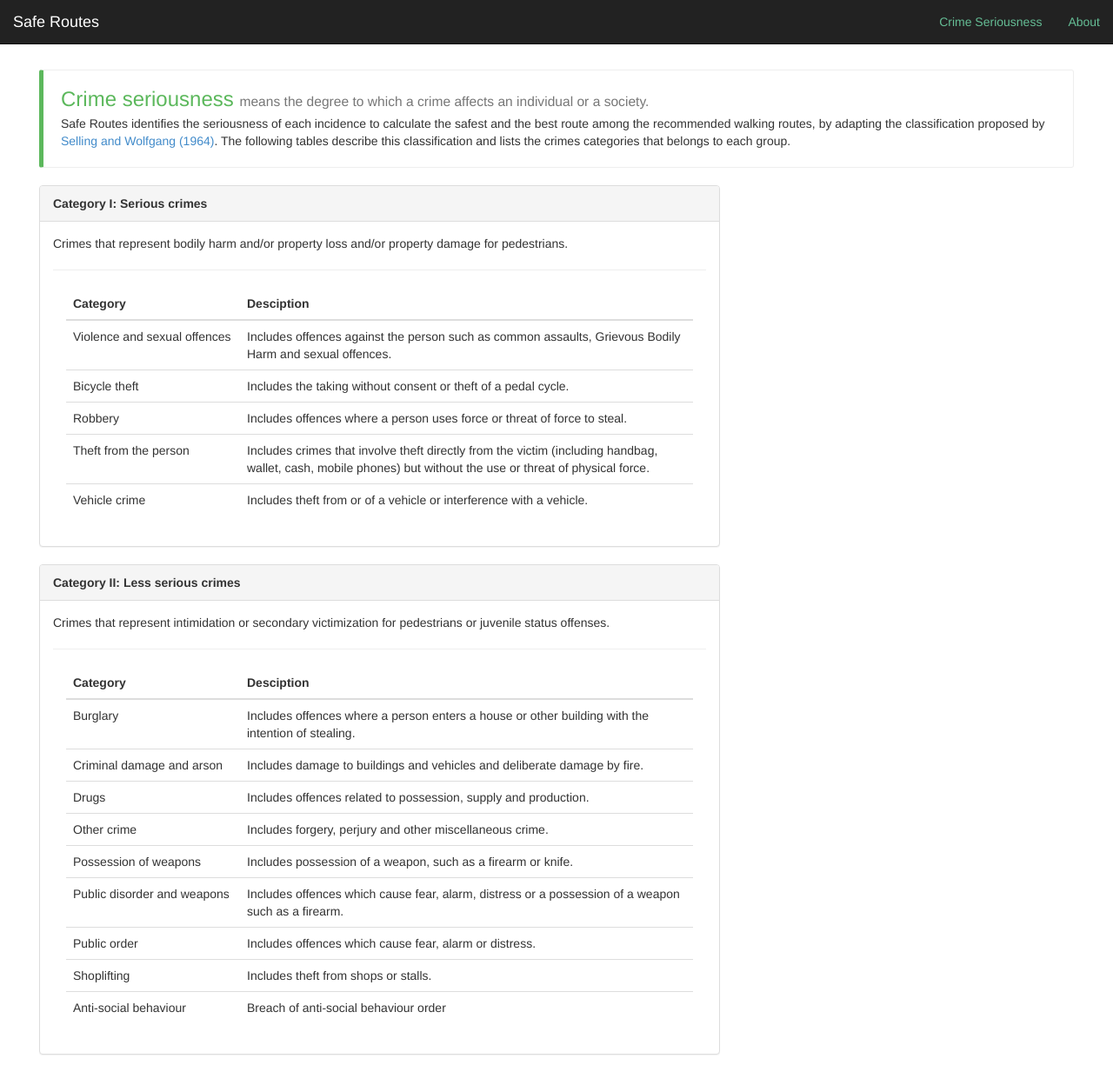
After one commit to EdgarPerezJ/safe_routes, a Django app: page /routes/crime_seriousness/ in a window 1280 px wide. The commit adds this page. Shown: the whole page at 87% size. Run offline with Django 3.2, Linux system fonts and the light colour scheme; data comes from the database, SQL or seed files in the repository; both versions use the stored data as it was after the commit; some libraries are stand-ins or nearby versions.

```diff
--- a/safe_routes/urls.py
+++ b/safe_routes/urls.py
@@ -1,3 +1,5 @@
+__author__ = 'Edgar'
+
 from django.conf.urls import include,url
 from safe_routes_app import views
 
--- a/safe_routes_app/models.py
+++ b/safe_routes_app/models.py
@@ -1,15 +1,21 @@
 from __future__ import unicode_literals
-
 from django.db import models
 
+class CrimeDescriptor(models.Model):
+    """ Class that defines the model for the table Crime_Descriptor
 
-class CrimeDescriptor(models.Model):
+    Keyword arguments:
+    """
     id = models.IntegerField(primary_key=True)
     crime_key = models.CharField(max_length=100)
     crime_name = models.CharField(max_length=100)
     crime_description = models.CharField(max_length=1000)
 
 class CrimeSeriousness(models.Model):
+    """ Class that defines the model for the table Crime_Seriousness
+
+    Keyword arguments:
+    """
     id = models.IntegerField(primary_key=True)
     crime_key = models.CharField(max_length=100)
     seriousness_rate = models.IntegerField()
--- a/safe_routes_app/urls.py
+++ b/safe_routes_app/urls.py
@@ -1,12 +1,11 @@
 __author__ = 'Edgar'
 
 from django.conf.urls import url
-
 from . import views
 
 urlpatterns = [
     url(r'^$', views.index, name='index'),
-    url(r'^crimes/', views.get_crimes, name='crimes'),
-    url(r'^crime_types_info/', views.crime_types_info, name='crime_types_info'),
+    url(r'^crime_types_info/', views.get_crime_types_info, name='crime_types_info'),
+    url(r'^crime_seriousness/', views.get_crime_seriousness, name='crime_seriousness'),
     url(r'^crimes_detail/(?P<date>[0-9\-]+)/(?P<location_id>[0-9]+)/$', views.get_crimes_detail, name='crimes_detail')
 ]
--- a/safe_routes_app/views.py
+++ b/safe_routes_app/views.py
@@ -1,30 +1,58 @@
+__author__ = 'Edgar'
+
 from django.http import HttpResponse, JsonResponse
 from django.shortcuts import render
 import crime_service
 import logging
-import json
 
 # Get an instance of a logger
 logger = logging.getLogger("GigM8")
 
 def index(request):
+    """gets the crime reported and renders the index.html page
+
+    Keyword arguments:
+    request -- Http request object
+    """
     data = crime_service.get_months_reported(request)
     return render(request, 'index.html', data)
 
 def about(request):
+    """ Renders the about.html page
+
+    Keyword arguments:
+    request -- Http request object
+    """
     return render(request, 'about.html')
 
-def get_crimes(request):
-    date = request.POST["dateCrime"]
-    boxesCoords = json.loads(request.POST["boxesCoords"])
-    crimes = crime_service.get_crimes(date, boxesCoords)
-    return JsonResponse(crimes)
+def get_crime_types_info(request):
+    """ Gets the crime types
 
-def crime_types_info(request):
+    Keyword arguments:
+    request -- Http request object
+    """
     crime_desc = crime_service.get_crime_descriptions()
     crime_seriousness = crime_service.get_crime_seriousness()
     return JsonResponse({"descriptions": crime_desc, "seriousness": crime_seriousness})
 
 def get_crimes_detail(request, date, location_id):
+    """ Gets the details of the crimes located at a particular area
+
+    Keyword arguments:
+    request -- Http request object
+    date -- Date of the crimes reportes in format YYYY-DD
+    location_id -- Id of the location of the crime
+    """
     crimes_detail = crime_service.get_crimes_details(date, location_id)
     return render(request, 'crimes_detail.html', crimes_detail)
+
+def get_crime_seriousness(request):
+    """ Gets the crime seriousness of the crimes
+
+    Keyword arguments:
+    request -- Http request object
+    """
+    serious_crimes = crime_service.get_crime_seriousness_filter(1)
+    non_serious_crimes = crime_service.get_crime_seriousness_filter(0)
+    data = {"serious_crimes": serious_crimes, "non_serious_crimes": non_serious_crimes}
+    return render(request, 'crimes_seriousness.html', data)
--- a/templates/about.html
+++ b/templates/about.html
@@ -33,7 +33,8 @@
                 <!-- Collect the nav links, forms, and other content for toggling -->
                 <div class="collapse navbar-collapse" id="bs-example-navbar-collapse-1">
                     <ul class="nav navbar-nav navbar-right">
-                      <li><a href="/about">About</a></li>
+                        <li><a href="/routes/crime_seriousness">Crime Seriousness</a></li>
+                        <li><a href="/about">About</a></li>
                     </ul>
                 </div>
             </div>
--- a/templates/crimes_detail.html
+++ b/templates/crimes_detail.html
@@ -32,7 +32,8 @@
                 <!-- Collect the nav links, forms, and other content for toggling -->
                 <div class="collapse navbar-collapse" id="bs-example-navbar-collapse-1">
                     <ul class="nav navbar-nav navbar-right">
-                      <li><a href="/about">About</a></li>
+                        <li><a href="/routes/crime_seriousness">Crime Seriousness</a></li>
+                        <li><a href="/about">About</a></li>
                     </ul>
                 </div>
             </div>
--- /dev/null
+++ b/templates/crimes_seriousness.html
@@ -0,0 +1,126 @@
+<!DOCTYPE html>
+<html>
+    <head>
+        <meta http-equiv="Content-Type" content="text/html; charset=UTF-8">
+        <meta name="google-site-verification" content="L5DviuJLMLTwBEFcKNQ4YxrjdLJsoa6Xc5nFv7qJYG8" />
+        <meta http-equiv="X-UA-Compatible" content="IE=edge">
+        <meta name="viewport" content="width=device-width, initial-scale=1, user-scalable=no">
+        <link rel="stylesheet" href="/static/css/bootstrap.min.css">
+        <link rel="stylesheet" href="/static/css/font-awesome.min.css">
+        <link rel="stylesheet" href="/static/css/main.css">
+        <style>
+            .row {
+                margin-right: 30px;
+                margin-left: 30px;
+            }
+        </style>
+        <title>Safe Routes</title>
+    </head>
+    <body style="padding-top: 60px;">
+        <div class="container" id="container">
+          <nav class="navbar navbar-fixed-top navbar-inverse" role="navigation">
+            <div class="container-fluid">
+                <div class="navbar-header">
+                    <button type="button" class="navbar-toggle" data-toggle="collapse" data-target="#bs-example-navbar-collapse-1">
+                    <span class="sr-only">Toggle navigation</span>
+                    <span class="icon-bar"></span>
+                    <span class="icon-bar"></span>
+                    <span class="icon-bar"></span>
+                    </button>
+                    <a class="navbar-brand" href="/">Safe Routes</a>
+                </div>
+                <!-- Collect the nav links, forms, and other content for toggling -->
+                <div class="collapse navbar-collapse" id="bs-example-navbar-collapse-1">
+                    <ul class="nav navbar-nav navbar-right">
+                        <li><a href="/routes/crime_seriousness">Crime Seriousness</a></li>
+                        <li><a href="/about">About</a></li>
+                    </ul>
+                </div>
+            </div>
+              </nav>
+            </div>
+          </nav>
+            <div class="row">
+                <div class="col-md-12">
+                    <div class="bs-callout bs-callout-success">
+                        <h3>
+                            Crime seriousness <small> means the degree to which a crime affects an individual or a society.</small>
+                        </h3>
+                        <p>
+                            Safe Routes identifies the seriousness of each incidence to calculate the safest and the best route among the recommended walking routes,
+                            by adapting the classification proposed by <a href="http://www.jstor.org/stable/2094234">Selling and Wolfgang (1964)</a>. The following
+                            tables describe this classification and lists the crimes categories that belongs to each group.
+                        </p>
+                    </div>
+                </div>
+            </div>
+          <div class="row">
+            <div class="col-md-8">
+                <div class="panel panel-default">
+                    <div class="panel-heading">
+                        <strong>Category I: Serious crimes</strong>
+                    </div>
+                    <div class="panel-body">
+                        Crimes that represent bodily harm and/or property loss and/or property damage for pedestrians.
+                        <hr/>
+                        <div class="col-md-12">
+                            <table class="table">
+                                <thead>
+                                    <tr>
+                                        <th style="width: 200px;">Category</th>
+                                        <th>Desciption</th>
+                                    </tr>
+                                <thead>
+                                <tbody>
+                                    {% if serious_crimes %}
+                                        {% for item in serious_crimes %}
+                                                <tr>
+                                                    <td>{{ item.crime_name }}</td>
+                                                    <td>{{ item.crime_description }}</td>
+                                                </tr>
+                                        {% endfor %}
+                                    {% endif %}
+                                </tbody>
+                            </table>
+                        </div>
+                    </div>
+                </div>
+
+                <div class="panel panel-default">
+                    <div class="panel-heading">
+                        <strong>Category II: Less serious crimes</strong>
+                    </div>
+                    <div class="panel-body">
+                        Crimes that represent intimidation or secondary victimization for pedestrians or juvenile status offenses.
+                        <hr/>
+                        <div class="col-md-12">
+                            <table class="table">
+                                <thead>
+                                    <tr>
+                                        <th style="width: 200px;">Category</th>
+                                        <th>Desciption</th>
+                                    </tr>
+                                <thead>
+                                <tbody>
+                                    {% if non_serious_crimes %}
+                                        {% for item in non_serious_crimes %}
+                                                <tr>
+                                                    <td>{{ item.crime_name }}</td>
+                                                    <td>{{ item.crime_description }}</td>
+                                                </tr>
+                                        {% endfor %}
+                                    {% endif %}
+                               </tbody>
+                            </table>
+                        </div>
+                    </div>
+                </div>
+            </div>
+            <div class="col-md-4">&nbsp;</div>
+          </div>
+        </div>
+
+        <script type="text/javascript" src="/static/js/lib/jquery-2.1.1.min.js"></script>
+        <script type="text/javascript" src="/static/js/lib/bootstrap.min.js"></script>
+    </body>
+</html>
--- a/templates/index.html
+++ b/templates/index.html
@@ -27,7 +27,8 @@
                 <!-- Collect the nav links, forms, and other content for toggling -->
                 <div class="collapse navbar-collapse" id="bs-example-navbar-collapse-1">
                     <ul class="nav navbar-nav navbar-right">
-                      <li><a href="/about">About</a></li>
+                        <li><a href="/routes/crime_seriousness">Crime Seriousness</a></li>
+                        <li><a href="/about">About</a></li>
                     </ul>
                 </div>
             </div>
```
Also changed, not shown: safe_routes/static/js/modules/search.js (+84 -134 lines), safe_routes_app/crime_service.py (+40 -19 lines), crime_db.sqlite3.
